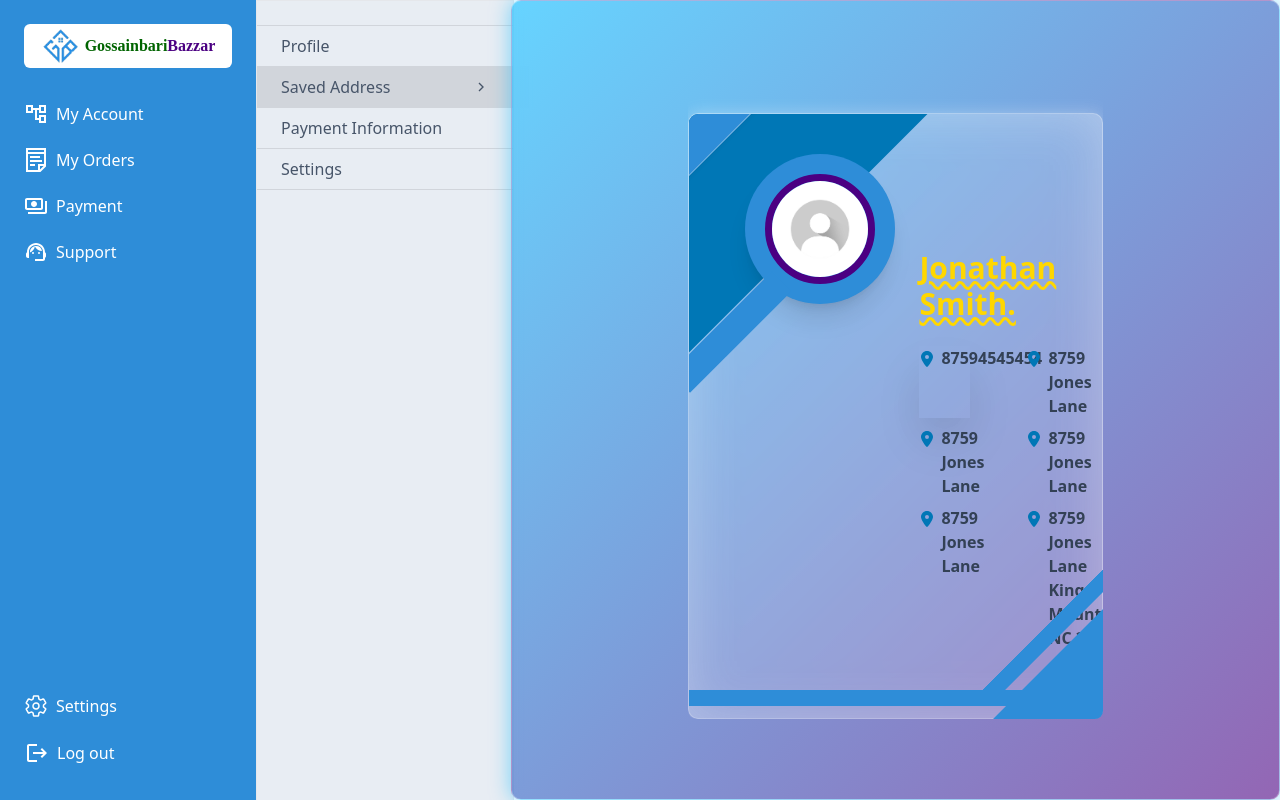
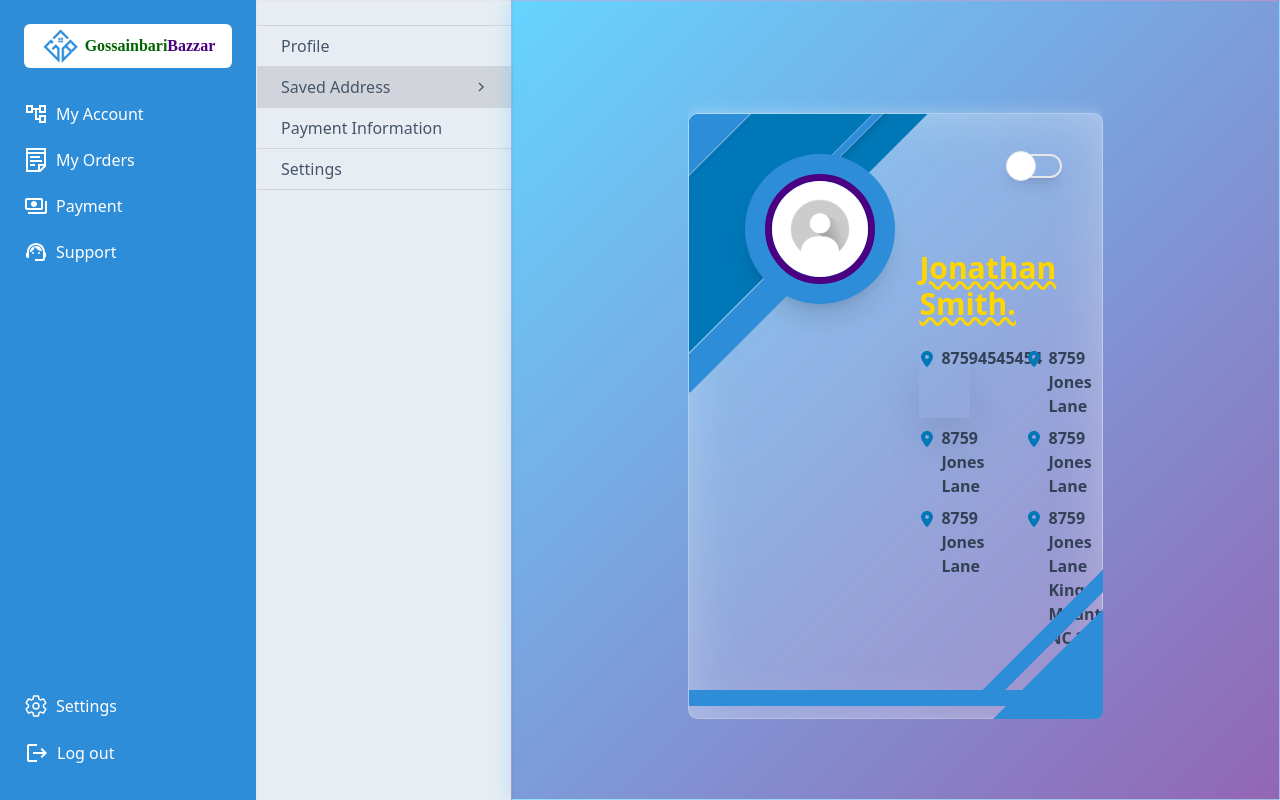
Before and after one commit to R0F7/GossinbariBazzar, a React (Vite) app: page /dashboard/my-account/savedAddress in a window 1280 px wide. Built offline with nearby package versions, Linux system fonts and the light colour scheme; no server answers; a web font is replaced by a local one.

Commit message:
add switch in address card

```diff
--- a/src/index.css
+++ b/src/index.css
@@ -392,8 +392,8 @@ input[type="range"]:active::-webkit-slider-thumb {
   background: linear-gradient(135deg, rgba(0, 183, 255, 0.6), rgba(75, 0, 130, 0.6));
   backdrop-filter: blur(15px);
   -webkit-backdrop-filter: blur(15px);
-  box-shadow: 0 0 20px rgba(0, 183, 255, 0.5);
-  border-radius: 10px;
+  box-shadow: 0 0 20px rgba(0, 183, 255, 0.25);
+  /* border-radius: 10px; */
   border: 1px solid rgba(255, 255, 255, 0.3);
 }
 
--- a/src/pages/Dashboard/MyAccount/SavedAddress/SavedAddress.jsx
+++ b/src/pages/Dashboard/MyAccount/SavedAddress/SavedAddress.jsx
@@ -1,7 +1,10 @@
 import { FaLocationDot } from "react-icons/fa6";
 import unknownImage from "../../../../assets/unknown Image.jpg";
+import { useState } from "react";
 
 const SavedAddress = () => {
+  const [toggle, setToggle] = useState(false);
+
   return (
     <div className="min-h-screen w-full g-slate-800 g-opacity-85 bg-[} chic-bg">
       <div className="w-[54%] mx-auto pt-20 relative overflow-hidden rounded-lg">
@@ -96,6 +99,17 @@ const SavedAddress = () => {
             <div className="bg-[#2E8DD8] w-36 h-7 translate-y-[204px] -translate-x-[30px] -rotate-45"></div>
           </div>
           <div className="bg-[#2E8DD8] w-[150px] h-[150px] absolute top-0 -left-0 -translate-x-20 -translate-y-[114px] rotate-45 shadow-md border border-slate-200 border-opacity-45"></div>
+          <div className="absolute top-0 left-0 bg-[#2E8DD8] h-2 w-[150px] translate-x-[110px] translate-y-0 -rotate-45 shadow-md border border-slate-200 border-opacity-30 -z-50"></div>
+
+          {/* Switch */}
+          <div className={`w-14 h-6 border-2 rounded-full absolute top-10 right-10 shadow-lg ${ toggle ? "bg-[#2E8DD8]" : "bg-transparent"} transition duration-500`}>
+            <button
+              onClick={() => setToggle(!toggle)}
+              className={`w-[30px] h-[30px] border rounded-full -translate-y-[5px] ${
+                toggle ? "translate-x-7" : "-translate-x-0.5"
+              }  bg-white active:scale-x-125 ctive:w-[36px] transition duration-500`}
+            ></button>
+          </div>
         </div>
 
         <div className="absolute -bottom-[1px] -right-[125px] -rotate-45">
```
